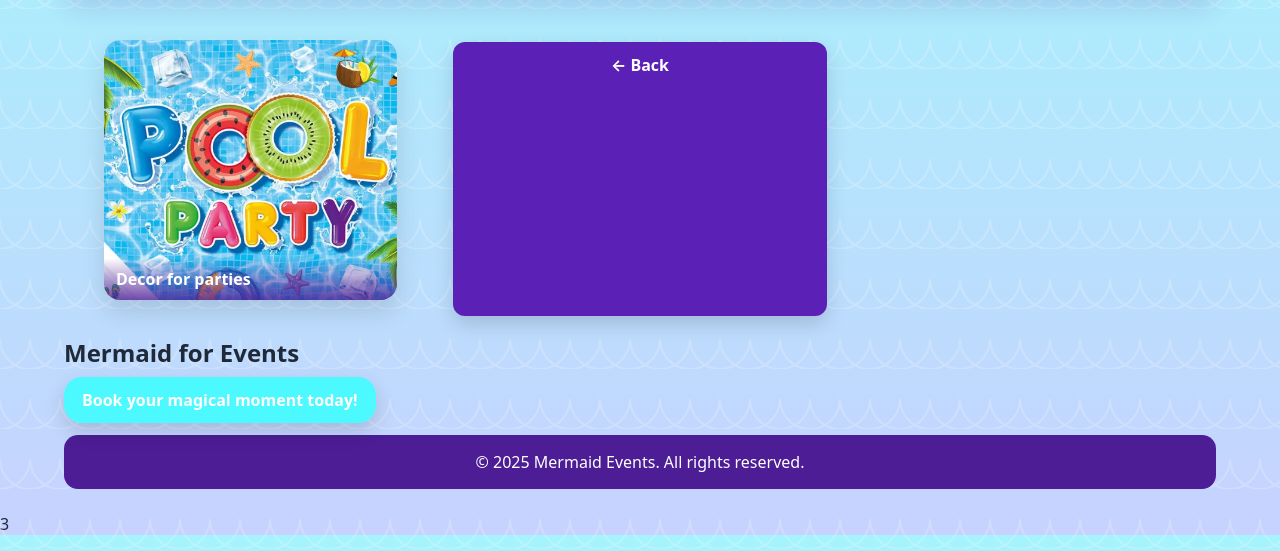
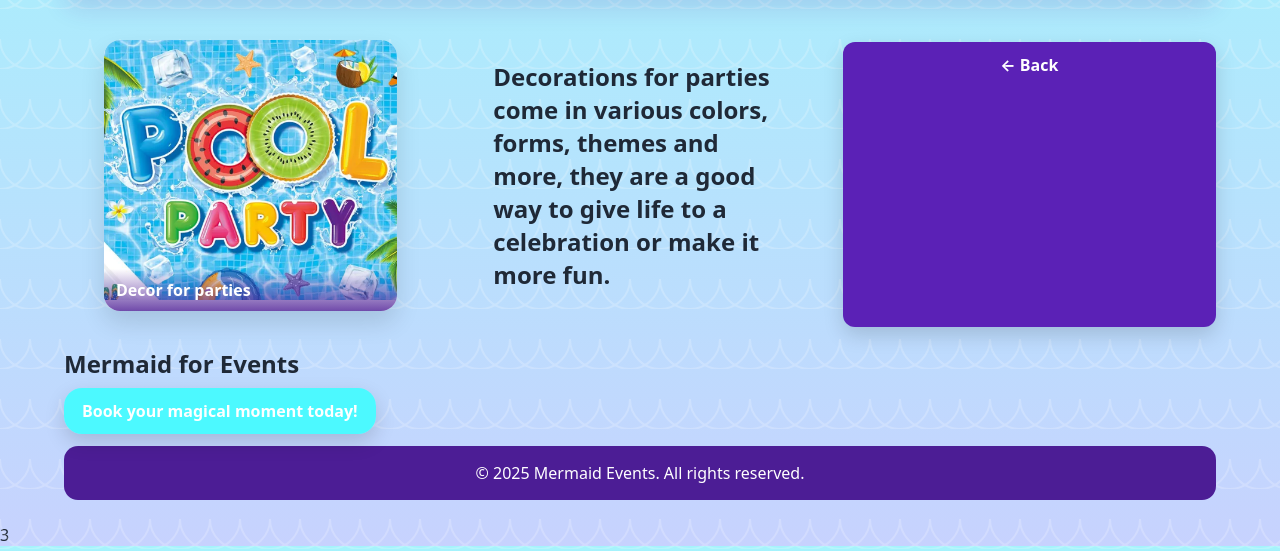
Before and after one commit to David123-py/Face-Painting, a Flask app: page /gallery4 in a window 1280 px wide. Shown: the part 171-722 px from the top of the page. Run offline with Flask 3, Linux system fonts and the light colour scheme.

Commit message:
Enhance gallery with decoration description
Added a description section for party decorations.

```diff
--- a/Templates/gallery4.html
+++ b/Templates/gallery4.html
@@ -105,7 +105,10 @@
         <figcaption class="cap">Decor for parties</figcaption>
       </figure>
       <!-- Puedes duplicar más planillas aquí -->
-       <a href="/" style="
+        <figure class="h2cap">
+        <h2 class="h2cap"> Decorations for parties come in various colors, forms, themes and more, they are a good way to give life to a celebration or make it more fun.</h2>
+      </figure>
+      <a href="/" style="
   display: inline-block;
   margin-top: 18px;
   padding: 12px 18px;
```
